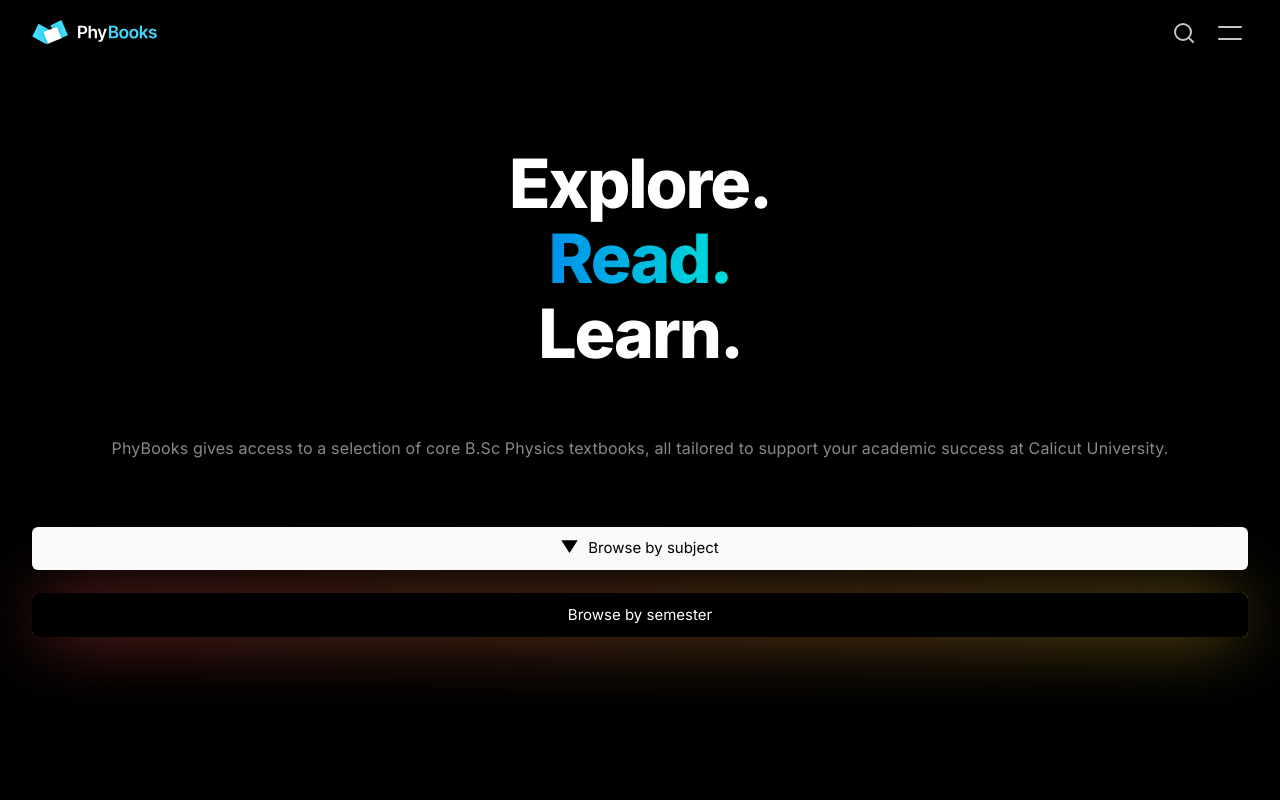
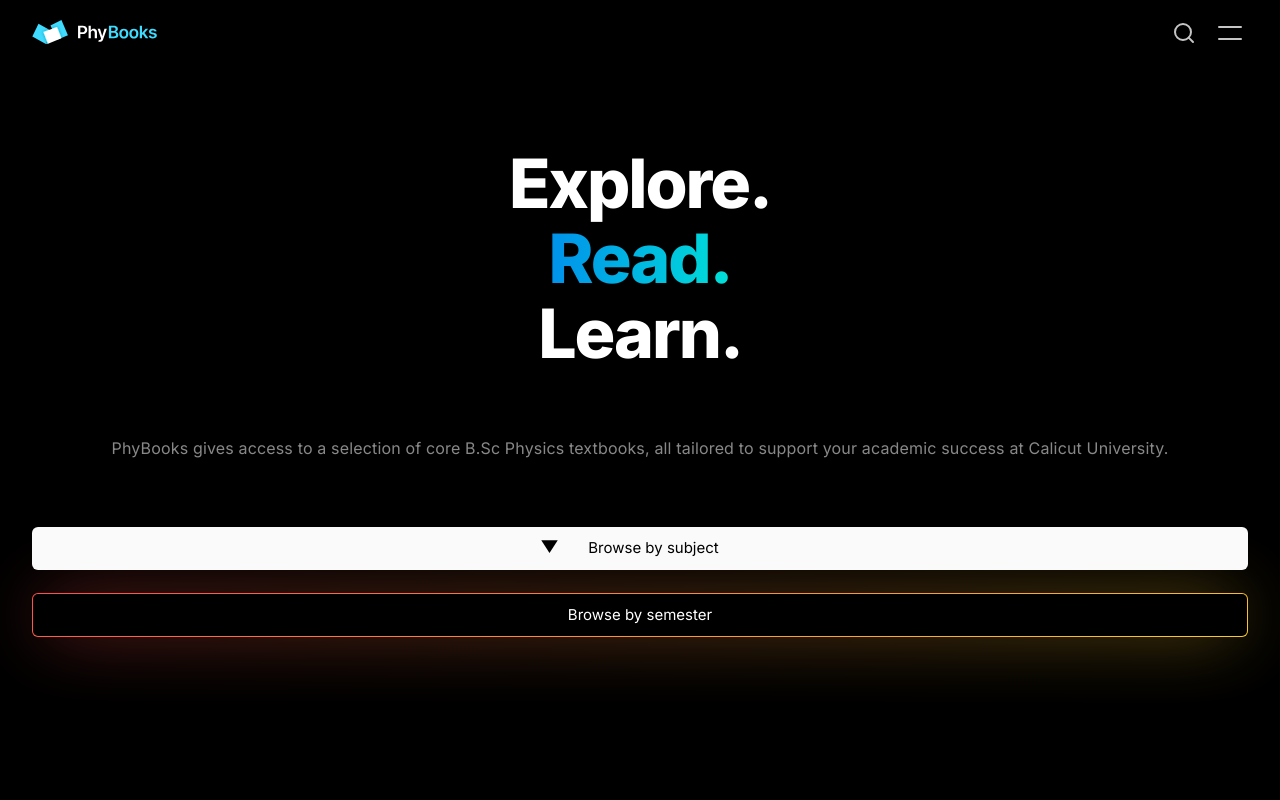
Before and after one commit to FarisPalayi/phybooks, a Next.js app: page / in a window 1280 px wide. Shown: the top 800 px of the page. Built offline with nearby package versions, Linux system fonts and the light colour scheme.

Commit message:
fix: intro button gradient border not showing up

```diff
--- a/src/app/components/shared/Button.js
+++ b/src/app/components/shared/Button.js
@@ -1,15 +1,15 @@
 import styles from "../../styles/components/Button.module.scss";
 
-export default function Button({ btnText, btnType, btnLink, glow = false }) {
+export default function Button({ btnText, btnType, btnLink, glow: shadow = false }) {
   !["primary", "secondary"].includes(btnType) && (btnType = "secondary");
-  const glowClass = glow ? styles.glow : "";
+  const shadowClass = shadow ? styles.shadow : "";
 
   return (
     <a
       href={btnLink}
-      className={`${styles.btn} ${styles[btnType]} ${glowClass}`}
+      className={`${styles.btn} ${styles[btnType]} ${shadowClass}`}
     >
-      {glow && (
+      {shadow && (
         <>
           <span className={`${styles.gradShadow} ${styles.grad1}`}></span>
           <span className={`${styles.gradShadow} ${styles.grad2}`}></span>
--- a/src/app/styles/components/Button.module.scss
+++ b/src/app/styles/components/Button.module.scss
@@ -1,19 +1,18 @@
 @use "../abstracts/" as *;
 
 .btn {
-  @include reset-button;
+  // @include reset-button;
   position: relative;
   @include flex-center;
   width: 100%;
   text-align: center;
   border-radius: rem(6);
-  padding: rem(10) rem(20);
   font-size: rem(15);
   transition: box-shadow 0.15s ease;
 
   &.primary {
     position: relative;
-    background: var(--accents-8);
+    background-color: var(--accents-8);
     color: var(--background);
 
     &::before {
@@ -24,14 +23,13 @@
   }
 
   &.secondary {
-    background: var(--background);
     // @include border-grad;
   }
 }
 
 .gradShadow {
+  @include flex-center;
   position: absolute;
-  @include flex-center;
   width: 100%;
   height: 100%;
   border-radius: inherit;
@@ -45,30 +43,35 @@
     height: 100%;
     background-clip: padding-box;
     background-image: linear-gradient(165deg, var(--start), var(--end));
+    opacity: .8;
 
-    z-index: -1;
     border-radius: inherit;
     border: 12px solid transparent;
+    z-index: -1;
 
-    filter: blur(36px);
+    filter: blur(36px); // for shadow
   }
 }
 
-.glow .content {
+.content {
+  padding: rem(10) rem(20);
+}
+
+.shadow .content {
+
   @include flex-center;
   width: 100%;
-  height: 100%;
 
-  background-color: #000;
+  background-color: var(--background);
   background-clip: padding-box;
   border: 1px solid transparent;
-  border-radius: 8px;
-  color: #fff;
+  border-radius: inherit;
+  color: var(--foreground);
   transition: color 0.15s ease, background-color 0.15s ease;
+  z-index: 0;
 }
 
 .gradShadow.grad1 {
-  color: red;
   --start: #007cf0;
   --end: #00dfd8;
   animation: grad-1-anim 8s infinite;
```
